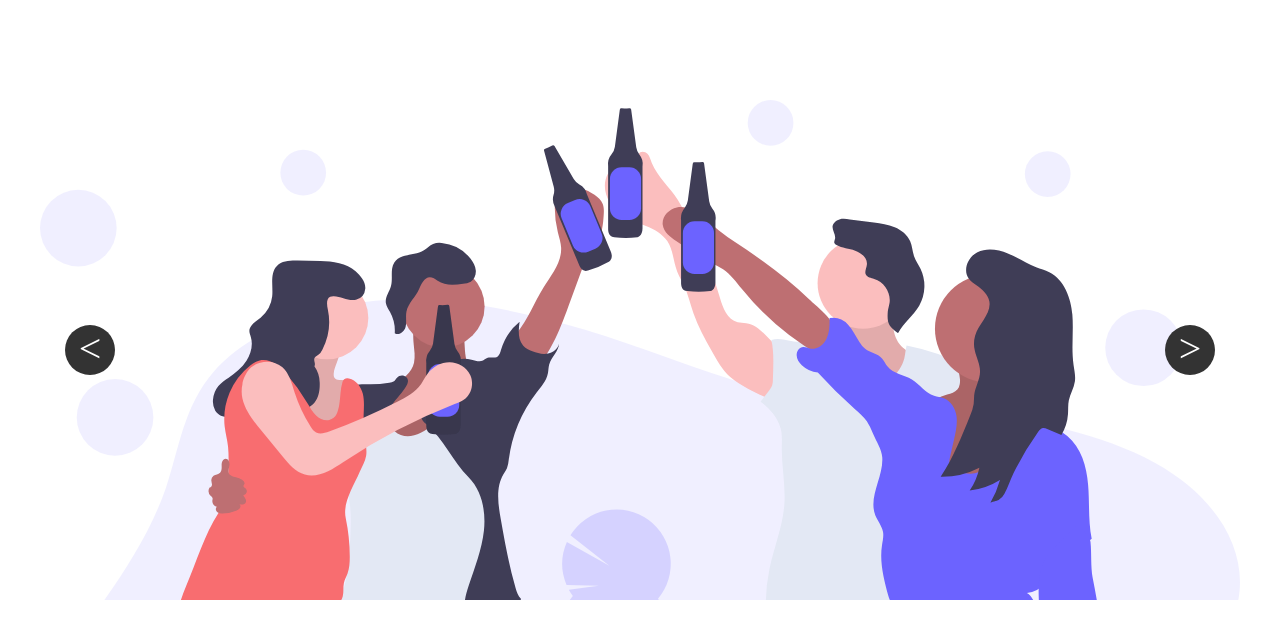
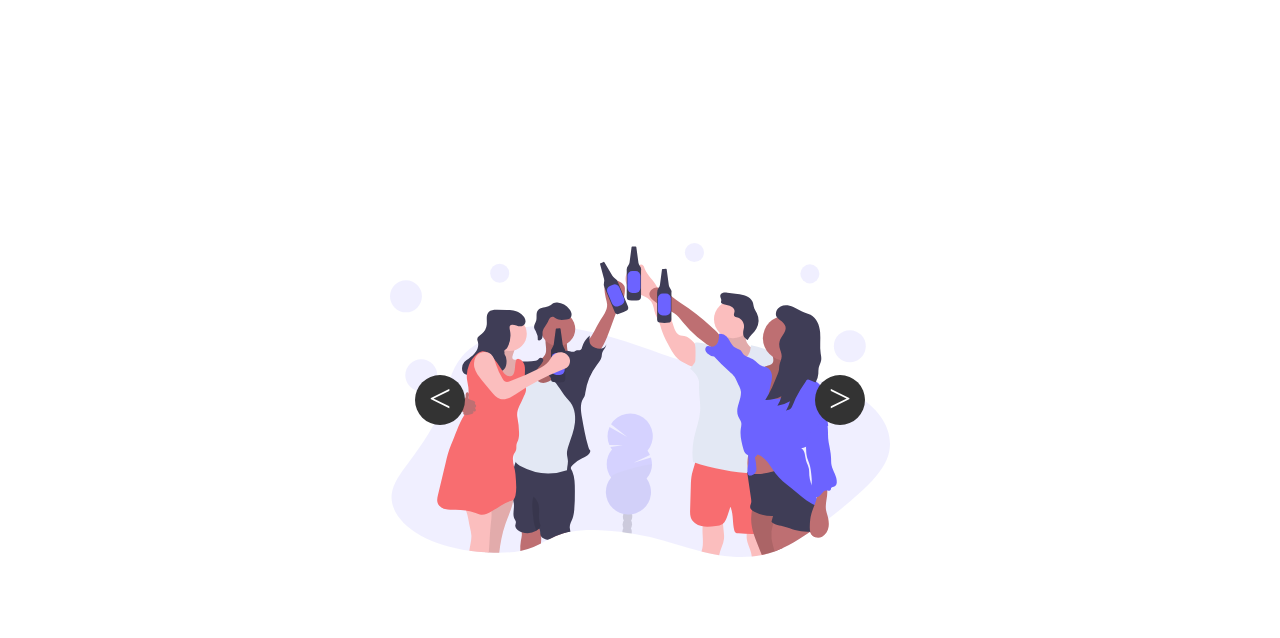
Before and after one commit to dislersd/carousel, a plain HTML site: page index.html in a window 1280 px wide. Drawn offline with nearby package versions, Linux system fonts and the light colour scheme.

Commit message:
fixed multiple images showing issue

```diff
--- a/js/index.js
+++ b/js/index.js
@@ -17,6 +17,7 @@ class Carousel {
       } else {
           this.index--;
       }
+
       this.img[this.index].style.display = 'block';
       this.imgArray.forEach( (img, index) => {
           if (index !== this.index) {
--- a/less/Carousel.less
+++ b/less/Carousel.less
@@ -1,13 +1,22 @@
 .carousel {
   .width-100();
-  height: 500px;
   position: relative;
+  max-width: 500px;
+  height: 600px;
   overflow: hidden;
   margin: 100px auto;
-  @media(min-width: 1200px){
+  display: flex;
+
+  @media (min-width: 1200px) {
     width: 1200px;
   }
-  .left-button, .right-button {
+
+  #img1 {
+    display: block;
+  }
+
+  .left-button,
+  .right-button {
     .flex(center);
     color: @white;
     background-color: @primary;
@@ -36,6 +45,7 @@
   }
   img {
     .width-100();
+    display: none;
   }
 }
 
```
Also changed, not shown: css/index.css.
